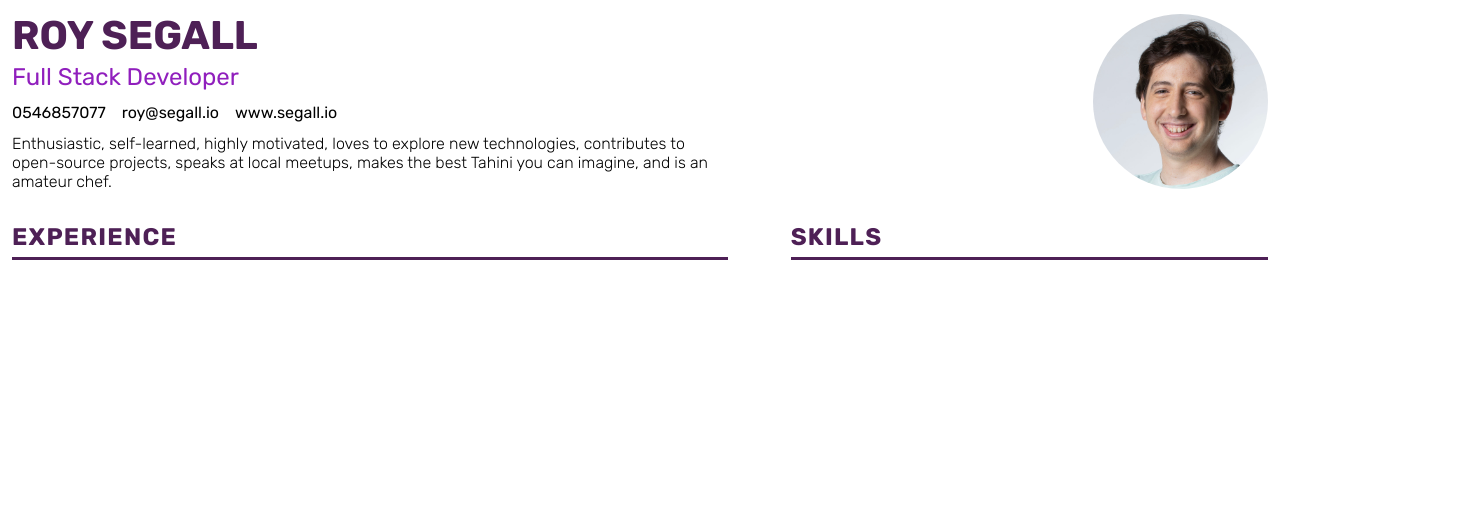
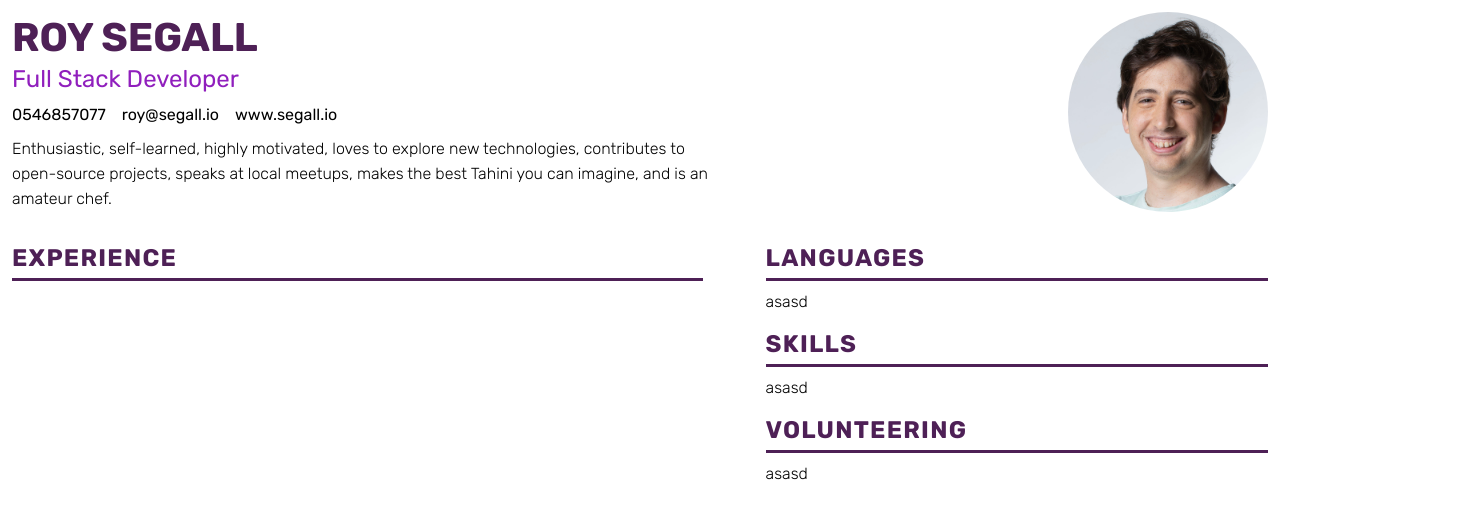
Before and after one commit to RoySegall/cv, a React (Vite) app: page / in a window 1280 px wide. Shown: the top 518 px of the page, 1466 px wide, since content can reach past the window. Built offline with nearby package versions, Linux system fonts and the light colour scheme.

Commit message:
mor work on strucutre

```diff
--- a/src/Components/BlockTitle/blockTitle.css
+++ b/src/Components/BlockTitle/blockTitle.css
@@ -1,7 +1,7 @@
 #blockTitle {
     font-size: 1.5rem;
     border-bottom: 3px solid var(--darkPurple);
-    width: 95%;
+    width: 100%;
     display: block;
     color: var(--darkPurple);
     font-weight: 700;
--- a/src/Components/Header/header.css
+++ b/src/Components/Header/header.css
@@ -6,7 +6,7 @@ header {
 }
 
 img {
-    height: 175px;
+    height: 200px;
     border-radius: 50%;
 }
 
@@ -42,4 +42,5 @@ ul li {
 p {
     font-weight: 200;
     width: 700px;
+    line-height: 25px;
 }
--- a/src/Components/Skills/Skills.tsx
+++ b/src/Components/Skills/Skills.tsx
@@ -1,8 +1,30 @@
 import "./skills.css";
 import {BlockTitle} from "../BlockTitle";
+import type {ReactNode} from "react";
+
+function Block({title, children}: {title: string, children: ReactNode}) {
+    return <div id='block'>
+        <BlockTitle>{title}</BlockTitle>
+        <p>
+            {children}
+        </p>
+    </div>
+}
 
 export function Skills() {
     return <div id='skills'>
-        <BlockTitle>Skills</BlockTitle>
+
+        <Block title={'Languages'}>
+            asasd
+        </Block>
+
+        <Block title={'Skills'}>
+            asasd
+        </Block>
+
+        <Block title={'VOLUNTEERING'}>
+            asasd
+        </Block>
+
     </div>
 }
--- a/src/Components/Skills/skills.css
+++ b/src/Components/Skills/skills.css
@@ -1,6 +1,15 @@
 #skills {
-    width: 600px;
+    display: flex;
+    flex-direction: column;
+    width: 40%;
+    padding-left: 5%;
     justify-content: flex-end;
-    display: flex
-;
 }
+
+#block {
+    padding-bottom: 1em;
+}
+
+#block p {
+    padding-top: .5em;
+}
```
